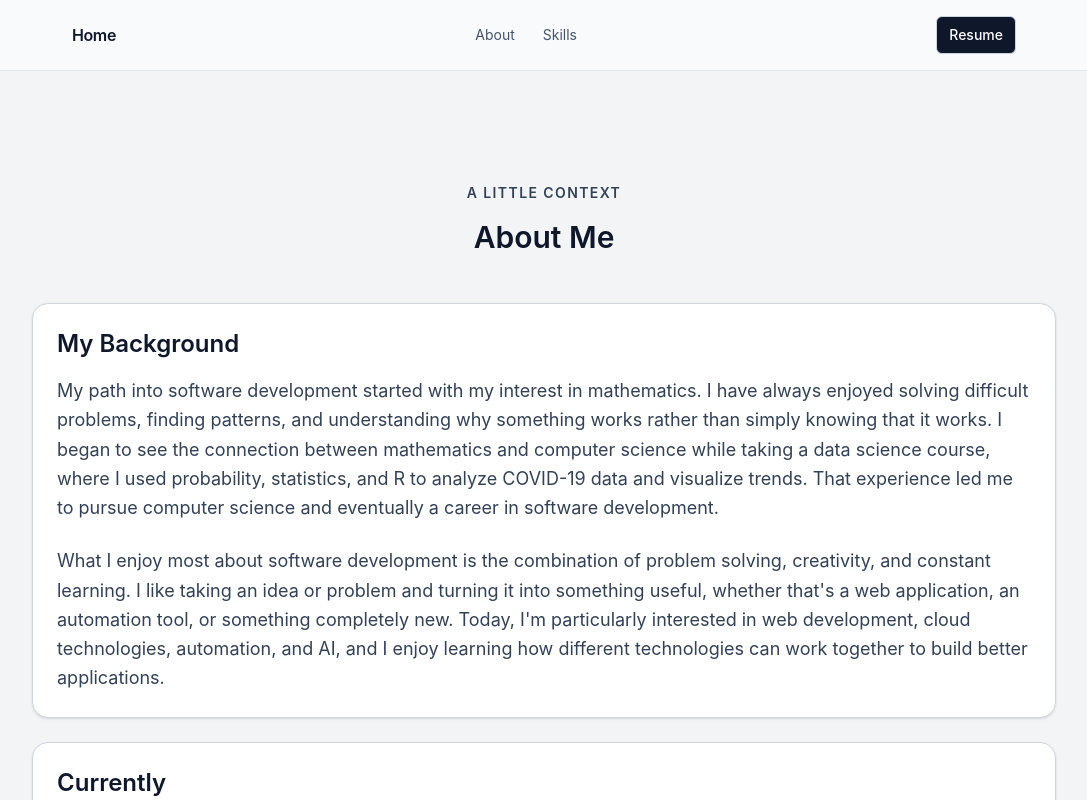
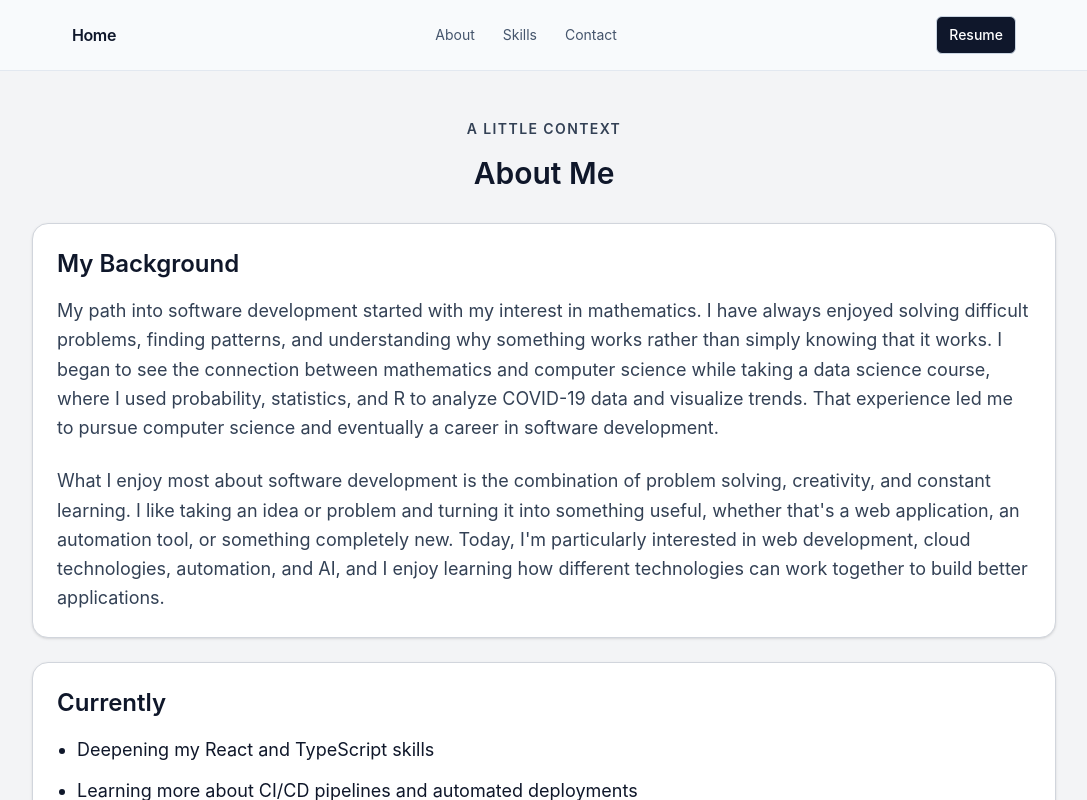
Before and after one commit to EJT21/personal-website, a React (Vite) app in the folder personal-website/: page /about in a window 1280 px wide. Shown: the top 800 px of the page, without its empty margins (96-1183 px from the left). Built offline with nearby package versions, Linux system fonts and the light colour scheme.

Commit message:
Add Contact page and adjust section spacing
Adds a new /contact route and navbar link along with a basic Contact page. This also tightens the vertical spacing on the Home, About, and Skills sections for a more compact layout.

```diff
--- a/personal-website/src/App.tsx
+++ b/personal-website/src/App.tsx
@@ -4,6 +4,7 @@ import Navbar from "./components/Navbar";
 import Footer from "./components/Footer";
 import About from "./components/About";
 import Skills from "./components/Skills";
+import Contact from "./components/Contact";
 
 function AppLayout() {
   return (
@@ -14,6 +15,7 @@ function AppLayout() {
           <Route path="/" element={<Home />} />
           <Route path="/about" element={<About />} />
           <Route path="/skills" element={<Skills />} />
+          <Route path="/contact" element={<Contact />} />
         </Routes>
       </main>
       <Footer />
--- a/personal-website/src/components/About.tsx
+++ b/personal-website/src/components/About.tsx
@@ -1,12 +1,12 @@
 function About() {
     return (
-        <section id="about" className="bg-gray-100 px-6 py-20 sm:px-10 lg:py-28">
+        <section id="about" className="bg-gray-100 px-6 py-8 sm:px-10 sm:py-10 lg:py-12">
             <div className="mx-auto max-w-5xl text-left">
                 <p className="mb-4 text-center text-sm font-semibold uppercase tracking-widest">
                     A little context
                 </p>
 
-                <h2 className="mb-12 text-center text-3xl font-semibold">
+                <h2 className="mb-8 text-center text-3xl font-semibold">
                     About Me
                 </h2>
 
--- /dev/null
+++ b/personal-website/src/components/Contact.tsx
@@ -0,0 +1,6 @@
+function Contact() {
+    return (
+        <h1>Contact</h1>
+    );
+}
+export default Contact;
--- a/personal-website/src/components/Home.tsx
+++ b/personal-website/src/components/Home.tsx
@@ -4,7 +4,7 @@ import emailIcon from "../assets/email.svg";
 
 function Home() {
     return (
-        <section className="relative overflow-hidden bg-gray-100 px-6 py-20 sm:px-10 lg:py-28">
+        <section className="relative overflow-hidden bg-gray-100 px-6 py-8 sm:px-10 sm:py-10 lg:py-12">
             <div className="relative mx-auto grid w-full max-w-5xl gap-12 lg:grid-cols-[1.2fr_0.8fr] lg:items-center">
                 <div>
                     <p className="mb-4 text-sm font-semibold uppercase tracking-widest">
--- a/personal-website/src/components/Navbar.tsx
+++ b/personal-website/src/components/Navbar.tsx
@@ -21,6 +21,12 @@ function Navbar() {
                     >
                         Skills
                     </NavLink>
+                    <NavLink
+                        to="/contact"
+                        className="rounded-md px-3 py-2 text-sm text-slate-600 transition hover:bg-slate-200 hover:text-slate-900"
+                    >
+                        Contact
+                    </NavLink>
                 </div>
 
                 <a
--- a/personal-website/src/components/Skills.tsx
+++ b/personal-website/src/components/Skills.tsx
@@ -9,7 +9,7 @@ const skills = {
 
 function Skills() {
     return (
-        <section id="skills" className="bg-gray-100 px-6 py-24">
+        <section id="skills" className="bg-gray-100 px-6 py-8 sm:py-10 lg:py-12">
             <div className="mx-auto max-w-6xl">
                 <p className="mb-4 text-center text-sm font-semibold uppercase tracking-widest">
                     Tools of the trade
```
